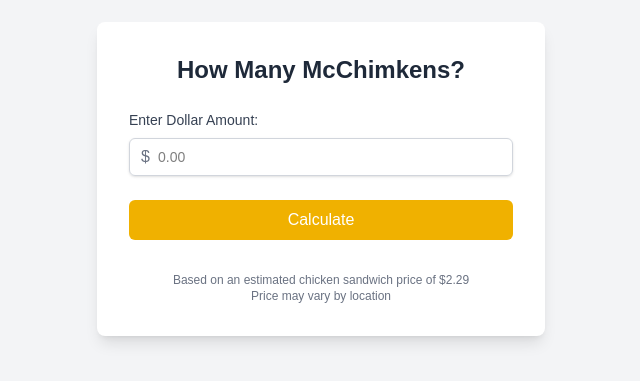
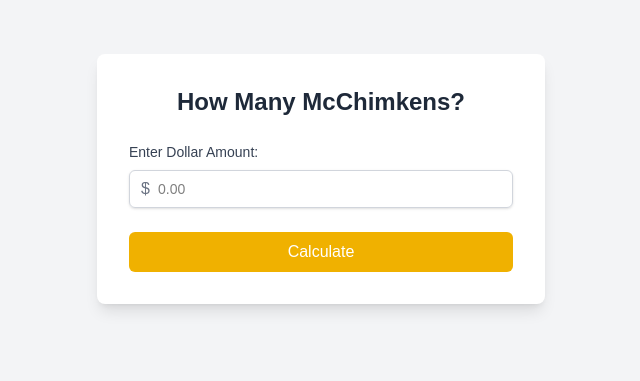
Before and after one commit to tezothy/chimken_calc_v2, a Next.js app in the folder chimken_calc_v2_project/: page / in a window 1280 px wide. Shown: the part 221-602 px from the top of the page, without its empty margins (319-959 px from the left). Built offline with nearby package versions, Linux system fonts and the light colour scheme.

Commit message:
Fourth commit

```diff
--- a/chimken_calc_v2_project/components/ChickenCalculator.js
+++ b/chimken_calc_v2_project/components/ChickenCalculator.js
@@ -115,15 +115,15 @@
                 <p className="mt-2 text-xs text-gray-500">
                   ...with ${result.leftoverMoney} left over.
                 </p>
+                <div className="mt-8 text-center text-xs text-gray-500">
+                  <p>Based on an estimated chicken sandwich price of ${CHICKEN_PRICE}</p>
+                  <p>Price may vary by location</p>
+                </div>
               </div>
             </div>
           </div>
         )}
 
-        <div className="mt-8 text-center text-xs text-gray-500">
-          <p>Based on an estimated chicken sandwich price of ${CHICKEN_PRICE}</p>
-          <p>Price may vary by location</p>
-        </div>
       </div>
     </div>
   );
```
